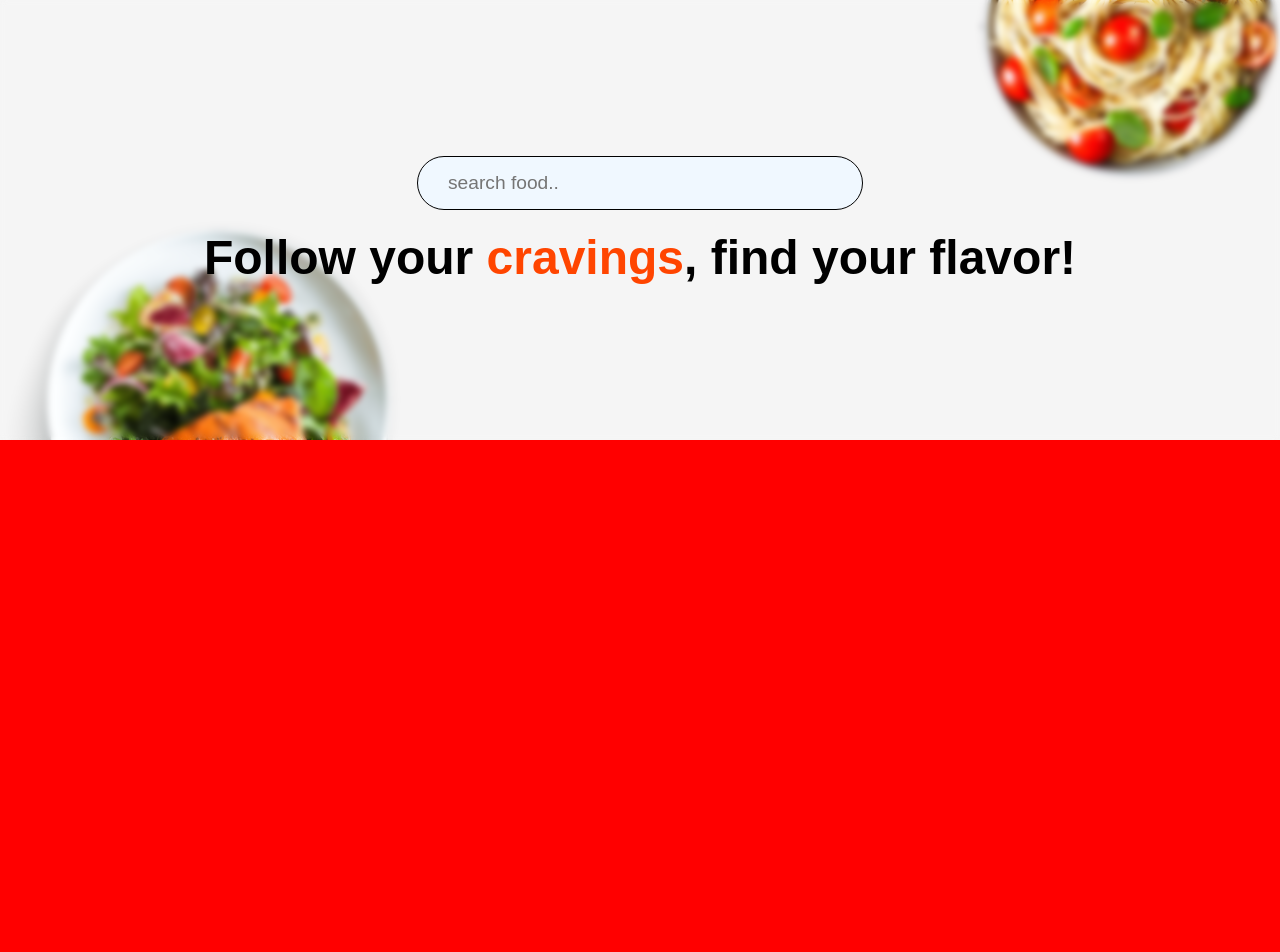
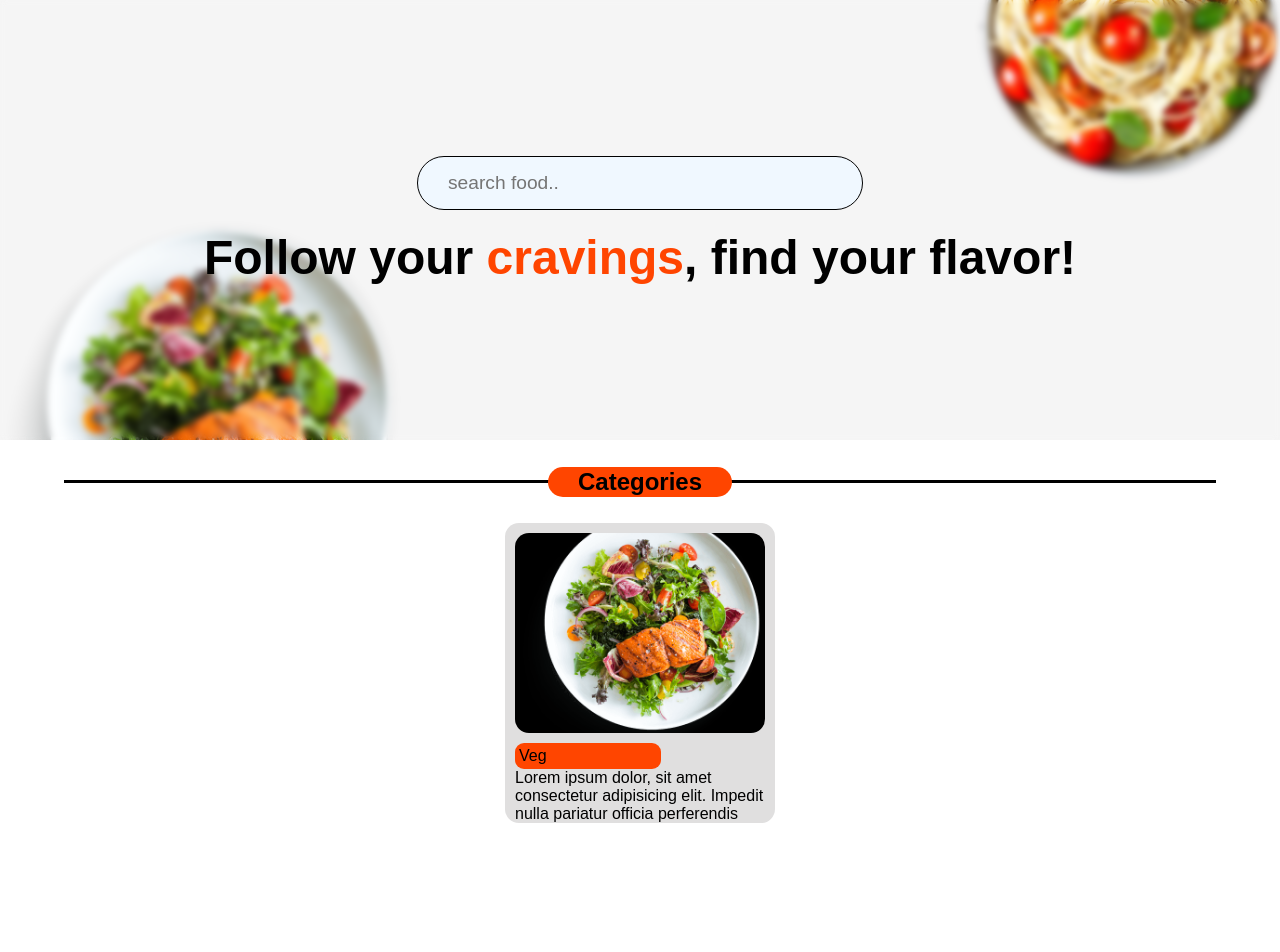
Before and after one commit to sarrthak008/TasteTrail, a plain HTML site: page index.html in a window 1280 px wide. Shown: the top 952 px of the page. Drawn offline with Linux system fonts and the light colour scheme; no server answers; a web font is replaced by a local one.

Commit message:
add a cards to show indian food

```diff
--- a/index.html
+++ b/index.html
@@ -24,11 +24,22 @@
 
     <!-- catergorias cards -->
 
-    <div class="categorias-container"></div>
+    <h2 class="main-title">
+         <span>Categories</span>
+    </h2>
+    <div class="categorias-container">
+         <div class="categorie-card">
+             <div class="categorie-card-img-container">
+                <img src="./images/bg1.png">
+             </div>
+             <div class="categorie-type">Veg</div>
+             <p>Lorem ipsum dolor, sit amet consectetur adipisicing elit. Impedit nulla pariatur officia perferendis necessitatibus reiciendis architecto velit tempore cum, nihil sapiente reprehenderit exercitationem quos itaque voluptates laborum alias ipsa, explicabo cumque, id placeat consectetur? Dolores?</p>
+         </div>
+    </div>
 
 
 
 
-    <script src="./scripts/script.js"></script>
+    <script src="./scripts/script.js" ></script>
 </body>
 </html>
--- a/scripts/script.js
+++ b/scripts/script.js
@@ -1,14 +1,54 @@
 
 // load Categarios...
 
+let categoriesContainer = document.querySelector(".categorias-container")
+
+
+let allCardsInnerHtml = ""
+
 const loadCategories = async () => {
     try {
-        let response = await fetch("https://www.themealdb.com/api/json/v1/1/categories.php");
+        let response = await fetch("https://www.themealdb.com/api/json/v1/1/filter.php?a=Indian");
         let data = await response.json()
-        console.log(data.categories)
+        if (!data.meals) {
+            throw new Error("something went wrong")
+        }
+
+        for (let categories of data.meals) {
+
+            allCardsInnerHtml += `<div class="categorie-card">
+             <div class="categorie-card-img-container">
+                <img src="${categories.strMealThumb}">
+             </div>
+             <div class="categorie-type">${categories.strMeal}</div>
+         </div>`
+
+        }
+
+        categoriesContainer.innerHTML = allCardsInnerHtml
+
     } catch (error) {
-
+        console.error(error)
     }
 }
 
 loadCategories()
+
+
+// search food
+
+let loadSearchResult = async (foodIteam) => {
+    try {
+        let response = await fetch(`https://www.themealdb.com/api/json/v1/1/search.php?s=${foodIteam.split(" ").join("%20")}`)
+        let data = await response.json()
+
+        if (!data.meals) {
+            return (`opps! result not found for ${foodIteam}`)
+        }else{
+            console.log(data.meals)
+        }
+
+    } catch (error) {
+        console.log(error)
+    }
+}
--- a/styles/style.css
+++ b/styles/style.css
@@ -99,9 +99,63 @@ body::-webkit-scrollbar{
 .categorias-container{
     height: 100vh;
     width: 100vw;
-    background-color: red;
+    display: flex;
+    align-items: start;
+    justify-content: space-evenly;
+    flex-wrap: wrap;
+    gap: 10px;
 }
 
+.main-title{
+    height: 3px;
+    width: 90vw;
+    background-color: black;
+    margin: 40px auto;
+    position: relative;
+}
+
+.main-title span{
+    display: block;
+    position: absolute;
+    top: 50%;
+    left: 50%;
+    transform: translate(-50%, -50%);
+    background-color: orangered;
+    padding: 1px 30px;
+    border-radius: 24px;
+}
+
+.categorie-card{
+    height: 280px;
+    width: 250px;
+    background-color: #e0dfdf;
+    border-radius: 14px;
+    overflow: hidden;
+    padding: 10px;
+    cursor: pointer;
+}
+
+.categorie-type{
+    background-color: orangered;
+    width: 55%;
+    padding: 4px;
+    margin-top: 10px;
+    border-radius: 9px;
+}
+
+.categorie-card-img-container{
+    height: 200px;
+    width: 100%;
+    overflow: hidden;
+    background-color: black;
+    border-radius: 14px;
+}
+
+.categorie-card-img-container img{
+    height: 100%;
+    width: 100%;
+    object-fit: cover;
+}
 
 
 @media screen and (max-width: 768px) {
```
